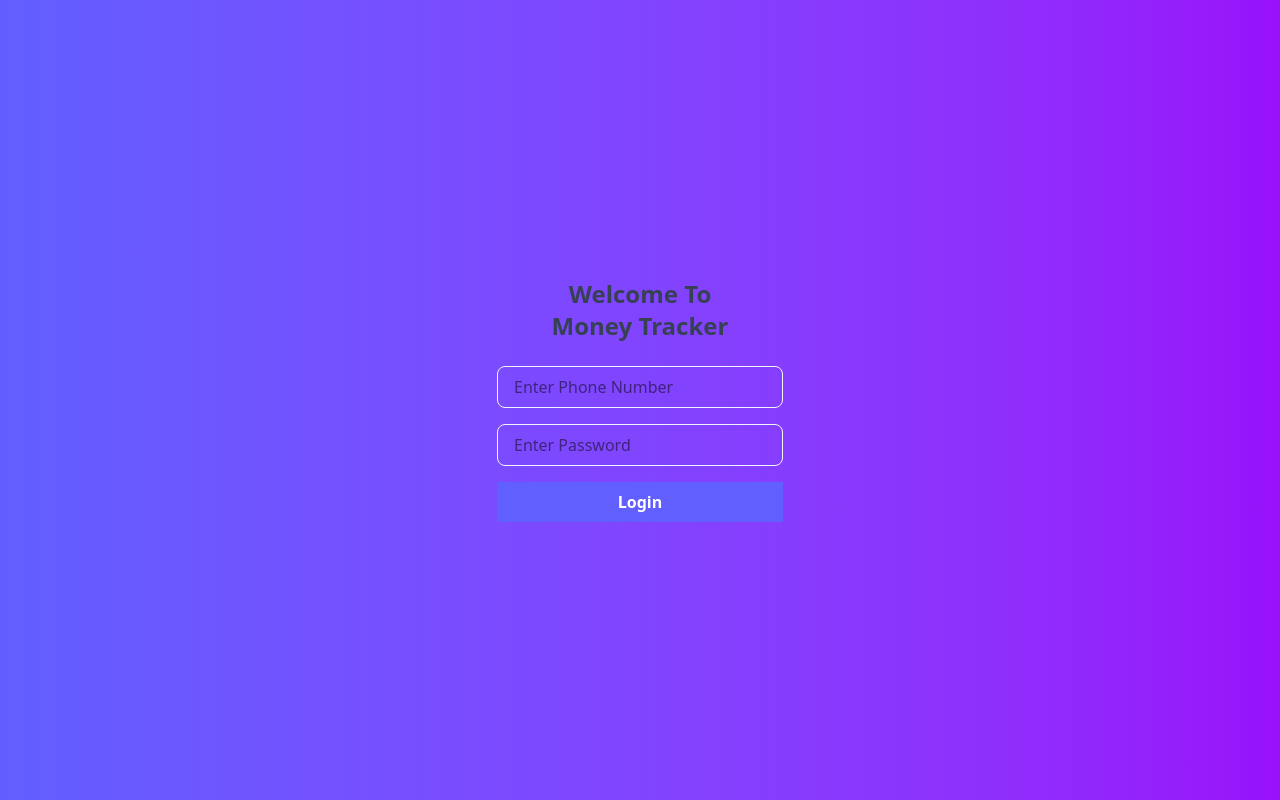
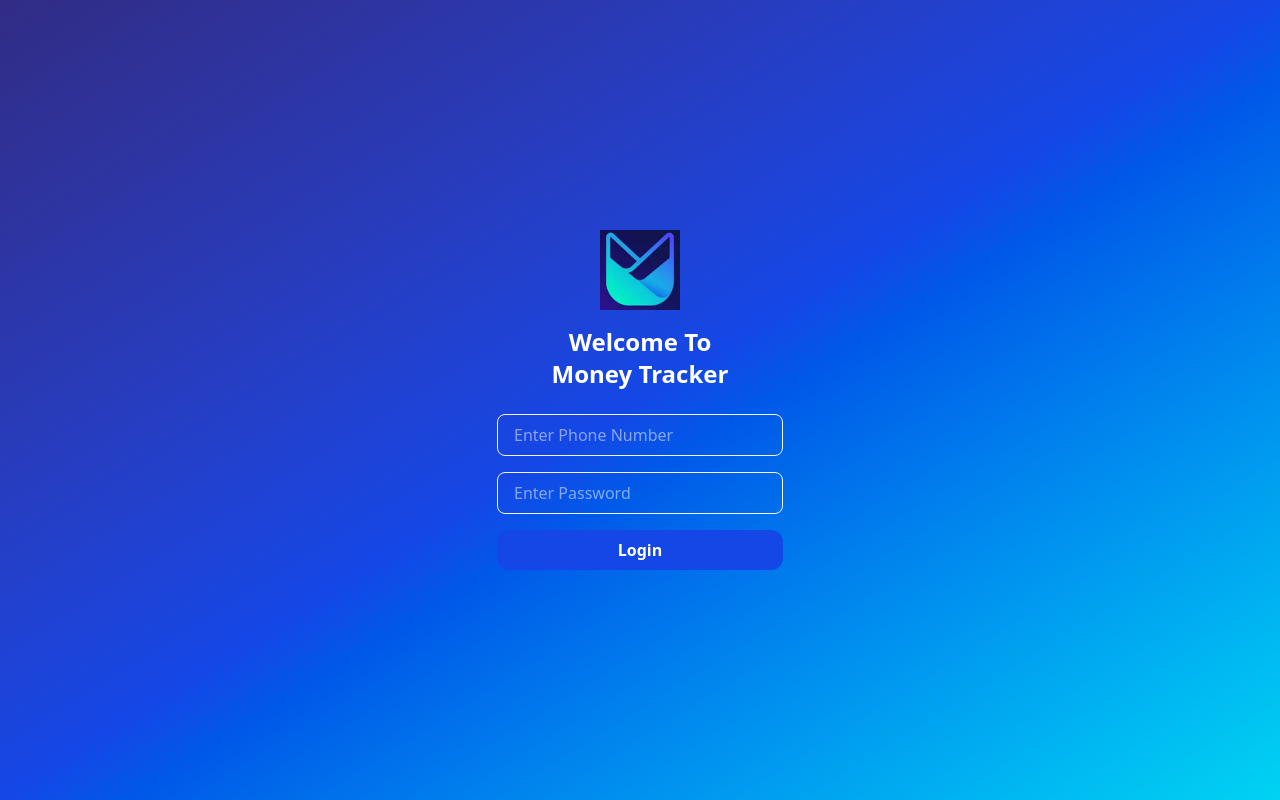
Before and after one commit to Nagendran05/Money_tracker_UI, a Vue app: page / in a window 1280 px wide. Built offline with nearby package versions, Linux system fonts and the light colour scheme.

Commit message:
AppUIChange

```diff
--- a/src/components/Dashboard.vue
+++ b/src/components/Dashboard.vue
@@ -1,10 +1,10 @@
 <template>
-  <div class="flex justify-center min-h-screen px-4 py-10 bg-gray-100">
+  <div class="flex justify-center min-h-screen px-4 py-10 bg-linear-to-br from-indigo-900 via-blue-700 to-cyan-400">
 
-    <div class="w-full max-w-md p-6 bg-gray-100">
+    <div class="w-full max-w-md p-6 bg-linear-to-br from-indigo-900 via-blue-700 to-cyan-400">
 
 
-      <h1 class="mb-6 text-3xl font-bold text-center">
+      <h1 class="mb-6 text-3xl font-bold text-center text-white">
         💰 Expense Tracker
       </h1>
 
@@ -15,14 +15,14 @@
 
       <div class="flex justify-between gap-4 mb-6">
         <div class="w-1/2 p-4 text-center">
-          <h4 class="text-sm text-gray-500">Income</h4>
+          <h4 class="text-sm text-white">Income</h4>
           <p class="mt-1 text-lg font-bold text-green-600">
             ₹ {{ income }}
           </p>
         </div>
 
         <div class="w-1/2 p-4 text-center ">
-          <h4 class="text-sm text-gray-500">Expense</h4>
+          <h4 class="text-sm text-white">Expense</h4>
           <p class="mt-1 text-lg font-bold text-red-600">
             ₹ {{ expense }}
           </p>
--- a/src/components/LoginPage.vue
+++ b/src/components/LoginPage.vue
@@ -1,23 +1,24 @@
 <template>
-  <div class="flex items-center justify-center min-h-screen bg-linear-to-r from-indigo-500 to-purple-600">
+  <div class="flex items-center justify-center min-h-screen bg-linear-to-br from-indigo-900 via-blue-700 to-cyan-400">
 
-    <div class="w-87.5  p-8 rounded-xl  text-center">
-      <h2 class="mb-6 text-2xl font-bold text-gray-700">Welcome To <br> <span>Money Tracker</span> </h2>
+    <div class="w-87.5  p-8 rounded-xl  text-center items-center justify-center">
+      <img src="/public/logo.png" alt="Logo" class="w-20 h-20 mx-auto mb-4">
+      <h2 class="mb-6 text-2xl font-bold text-white">Welcome To <br> <span>Money Tracker</span> </h2>
 
       <form @submit.prevent="login" class="space-y-4">
 
         <div>
           <input type="text" v-model="phone" placeholder="Enter Phone Number" required
-            class="w-full px-4 py-2 border border-gray-100 rounded-lg focus:outline-none focus:ring-2 focus:ring-indigo-400"/>
+            class="w-full px-4 py-2 text-white border border-gray-100 rounded-lg focus:outline-none focus:ring-2 focus:ring-indigo-400"/>
         </div>
 
         <div>
           <input type="password" v-model="password" placeholder="Enter Password" required
-            class="w-full px-4 py-2 border border-gray-100 rounded-lg focus:outline-none focus:ring-2 focus:ring-indigo-400"/>
+            class="w-full px-4 py-2 text-white border border-gray-100 rounded-lg focus:outline-none focus:ring-2 focus:ring-indigo-400"/>
         </div>
 
         <button type="submit" :disabled="loading"
-          class="w-full py-2 font-semibold text-white transition duration-300 bg-indigo-500">
+          class="w-full py-2 font-semibold text-white transition duration-300 bg-blue-700 rounded-xl">
           {{ loading ? 'Logging in...' : 'Login' }}
         </button>
 
```
